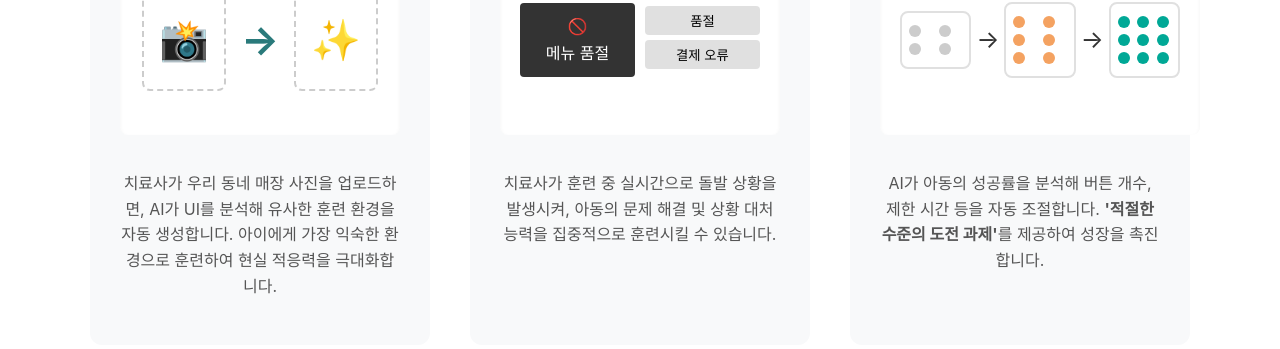
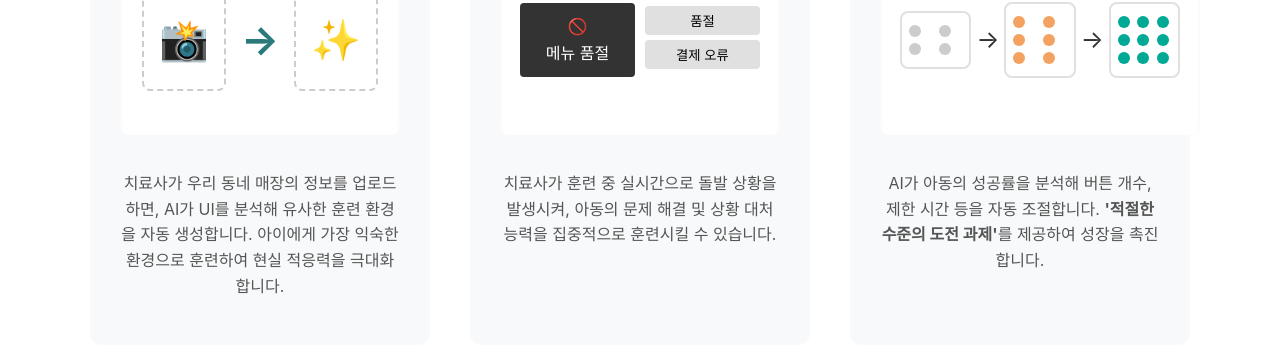
Before and after one commit to JihoMoon99/Didim, a plain HTML site: page solution.html in a window 1280 px wide. Shown: the part 1680-2029 px from the top of the page. Drawn offline with nearby package versions, Linux system fonts and the light colour scheme.

Commit message:
Update solution.html

```diff
--- a/solution.html
+++ b/solution.html
@@ -381,7 +381,7 @@
                                 <div class="arrow">→</div>
                                 <div class="icon-box">✨</div>
                             </div>
-                            <p>치료사가 우리 동네 매장 사진을 업로드하면, AI가 UI를 분석해 유사한 훈련 환경을 자동 생성합니다. 아이에게 가장 익숙한 환경으로 훈련하여 현실 적응력을 극대화합니다.</p>
+                            <p>치료사가 우리 동네 매장의 정보를 업로드하면, AI가 UI를 분석해 유사한 훈련 환경을 자동 생성합니다. 아이에게 가장 익숙한 환경으로 훈련하여 현실 적응력을 극대화합니다.</p>
                         </div>
                         <div class="feature-card-detailed">
                             <h4>⚡ 돌발 상황 개입 모드</h4>
```
